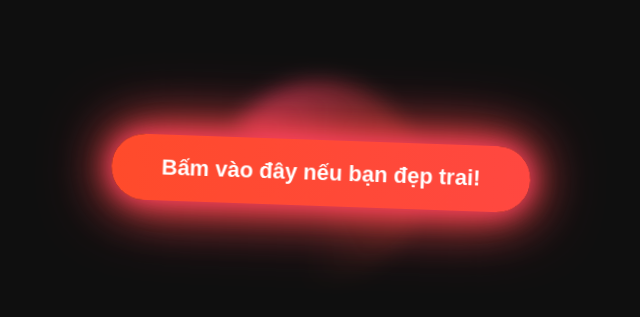
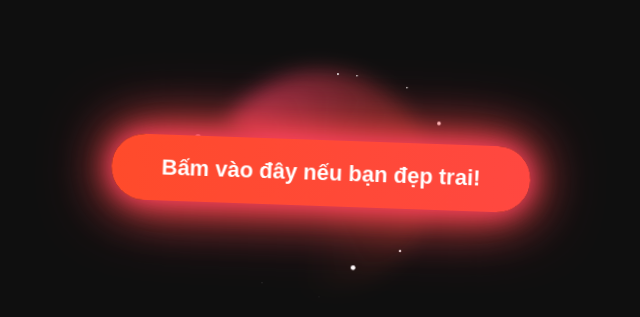
Before and after one commit to LBClebaochau/--OPEN--, a plain HTML site: page -Mở đi!-.html in a window 1280 px wide. Shown: the part 219-536 px from the top of the page, without its empty margins (319-959 px from the left). Drawn offline with Linux system fonts and the light colour scheme.

Commit message:
Mở đi!-.html

```diff
--- a/-Mở đi!-.html
+++ b/-Mở đi!-.html
@@ -2,7 +2,7 @@
 <html lang="vi">
 <head>
 <meta charset="UTF-8">
-<title>Nút Neon Siêu Cuốn</title>
+<title>Made by 'Lê Bảo Châu'</title>
 <style>
     body {
         margin: 0;
@@ -11,6 +11,7 @@
         overflow: hidden;
     }
 
+    /* Animation chính */
     @keyframes pulse {
         0% { transform: translate(-50%, -50%) scale(1); }
         50% { transform: translate(-50%, -50%) scale(1.08); }
@@ -43,21 +44,22 @@
         100% { transform: translate(-50%, -50%) rotate(360deg); }
     }
 
-    /* Vòng hào quang */
+    /* Halo xoay */
     .halo {
         position: absolute;
         top: 50%;
         left: 50%;
-        width: 200px;
-        height: 200px;
+        width: 220px;
+        height: 220px;
         border-radius: 50%;
         transform: translate(-50%, -50%);
         background: conic-gradient(rgba(255,65,108,0.6), rgba(255,75,43,0.2), transparent 70%);
         animation: rotateHalo 6s linear infinite;
         filter: blur(10px);
+        pointer-events: none;
     }
 
-    /* Nút neon */
+    /* Nút neon VIP */
     .neon-btn {
         padding: 20px 50px;
         font-size: 22px;
@@ -75,20 +77,63 @@
         left: 50%;
         transform: translate(-50%, -50%);
         animation: pulse 1.5s infinite, gradientShift 5s ease infinite, float 3s ease-in-out infinite, tilt 4s ease-in-out infinite, glowWave 3s ease-in-out infinite;
+        z-index: 10;
     }
-
     .neon-btn:hover {
         transform: translate(-50%, -50%) scale(1.15) rotate(2deg);
         box-shadow: 0 0 25px #ff416c, 0 0 50px #ff4b2b, 0 0 75px #ff416c;
+    }
+
+    /* Sparkles */
+    .sparkle {
+        position: absolute;
+        width: 6px;
+        height: 6px;
+        background: white;
+        border-radius: 50%;
+        pointer-events: none;
+        opacity: 0.8;
+        animation: sparkleAnim 2s linear infinite;
+    }
+    @keyframes sparkleAnim {
+        0% { transform: scale(0) translateY(0); opacity: 1; }
+        50% { transform: scale(1) translateY(-20px); opacity: 1; }
+        100% { transform: scale(0) translateY(-40px); opacity: 0; }
     }
 </style>
 </head>
 <body>
 
+<!-- Halo -->
 <div class="halo"></div>
+
+<!-- Nút VIP -->
 <button class="neon-btn" onclick="alert('Chúc mừng, bạn ảo tưởng rồi 😎')">
     Bấm vào đây nếu bạn đẹp trai!
 </button>
 
+<script>
+    // Tạo hạt lấp lánh bay ra
+    function createSparkle() {
+        const sparkle = document.createElement("div");
+        sparkle.classList.add("sparkle");
+        document.body.appendChild(sparkle);
+
+        const angle = Math.random() * Math.PI * 2;
+        const radius = 100 + Math.random() * 30;
+        const x = window.innerWidth / 2 + Math.cos(angle) * radius;
+        const y = window.innerHeight / 2 + Math.sin(angle) * radius;
+
+        sparkle.style.left = `${x}px`;
+        sparkle.style.top = `${y}px`;
+
+        sparkle.style.animationDuration = `${1 + Math.random()}s`;
+
+        setTimeout(() => sparkle.remove(), 2000);
+    }
+
+    setInterval(createSparkle, 150);
+</script>
+
 </body>
 </html>
```
